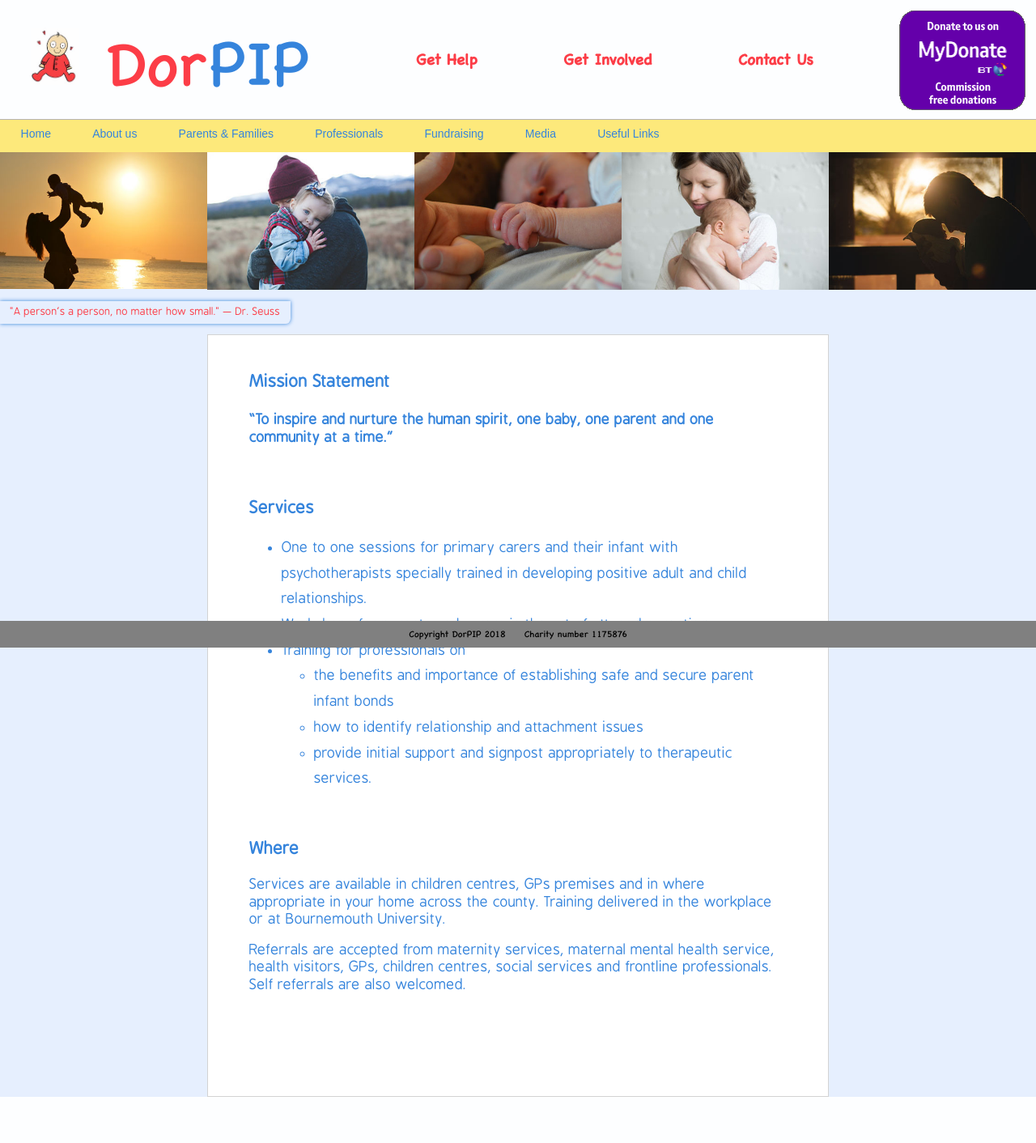
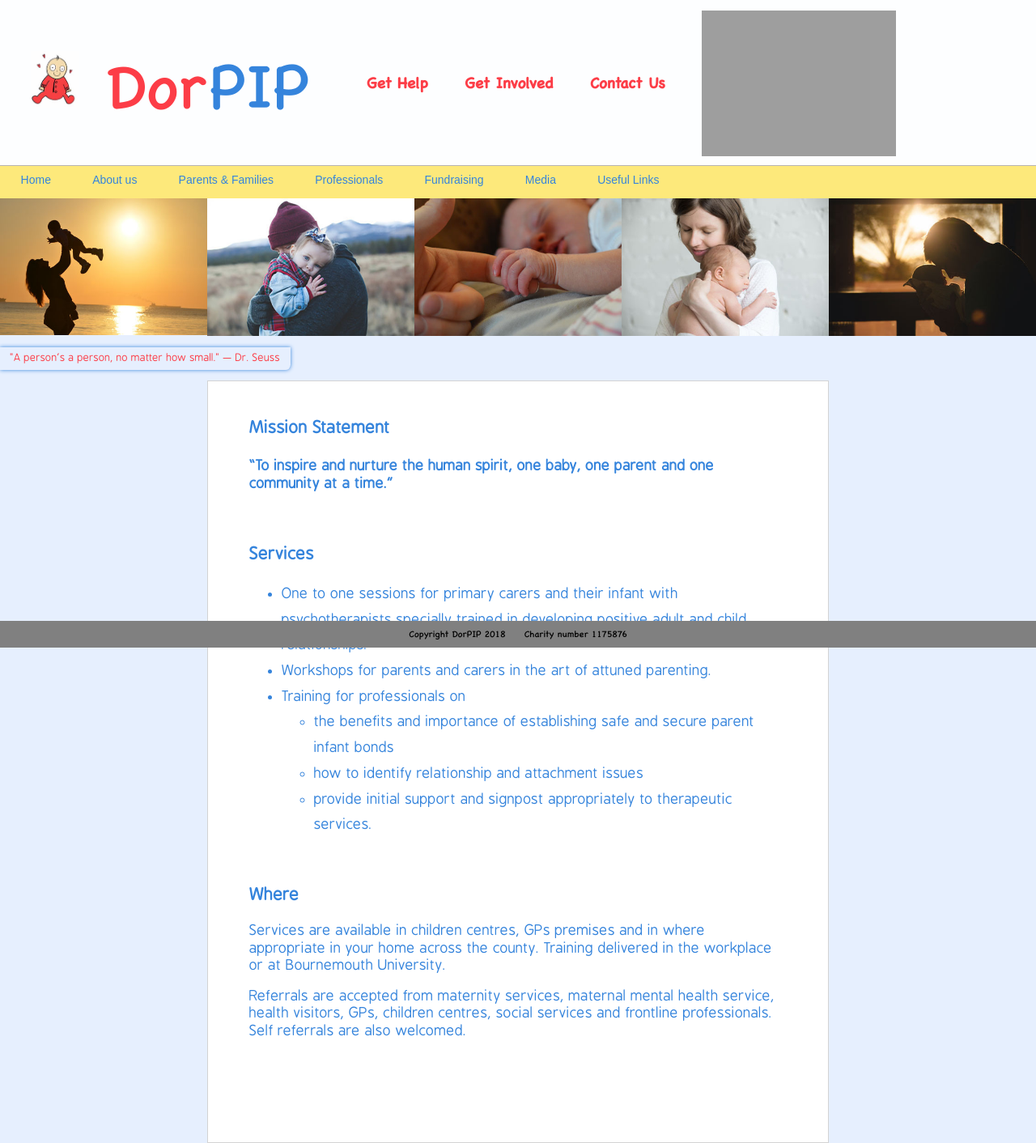
Before and after one commit to petetav/DorPip-devsite, a PHP site: page /index.php in a window 1280 px wide. Shown: the whole page at 81% size. Before the commit the page ends 1355 px from the top, so only its background shows below. Run offline with PHP 8.4, Linux system fonts and the light colour scheme; grey boxes are pictures that could not be loaded.

Commit message:
Donate button aligned

```diff
--- a/includes/masthead.php
+++ b/includes/masthead.php
@@ -16,7 +16,7 @@
 	<div class="menu-item"><h4 class="menu-button"><a href="contact.php">Get Involved</a></h4></div>
 	<div class="menu-item"><h4 class="menu-button"><a href="contact.php">Contact Us</a></h4></div>
 <div class="donate">
-<a href="http://mydonate.bt.com/donation/v4/donate.html?charity=dorpip" target="_blank"><img src="img/BT_donate_button.gif" width="156" height="123"   alt="Donate to us through BT MyDonate"></a></div>
+<a href="http://mydonate.bt.com/donation/v4/donate.html?charity=dorpip" target="_blank"><img src="img/BT_donate_button.svg" width="60%" alt="Donate to us through BT MyDonate"></a></div>
 
 
 </header>
```
